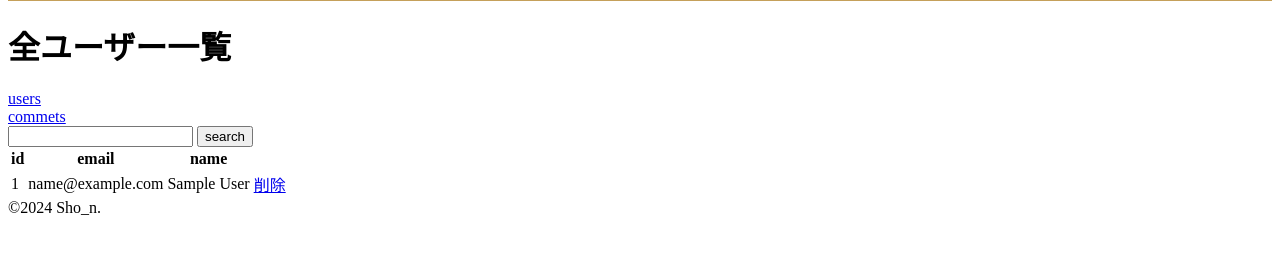
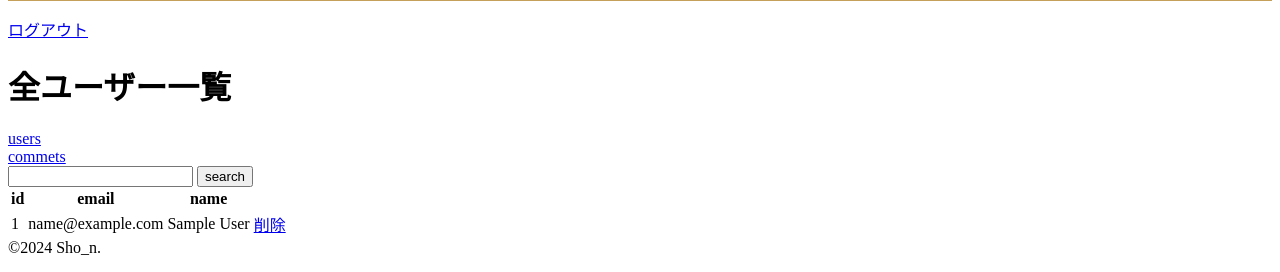
Before and after one commit to sho-R4i/dokoikopark, a Rails app: page /admin/dashboards in a window 1280 px wide. Shown: the part 528-800 px from the top of the page. Run offline with Rails 7, Linux system fonts and the light colour scheme; the visitor is signed in with stand-in values (Sample User, id 1); some libraries are stand-ins or nearby versions; some web fonts are replaced.

Commit message:
[Update]ログアウトボタン

```diff
--- a/app/views/admin/dashboards/index.html.erb
+++ b/app/views/admin/dashboards/index.html.erb
@@ -1,3 +1,9 @@
+<div class="row">
+  <div class="ml-3 mt-3 mb-3">
+    <%= link_to "ログアウト", destroy_admin_session_path, method: :delete %>
+  </div>
+</div>
+
 <h1>全ユーザー一覧</h1>
 
 
```
